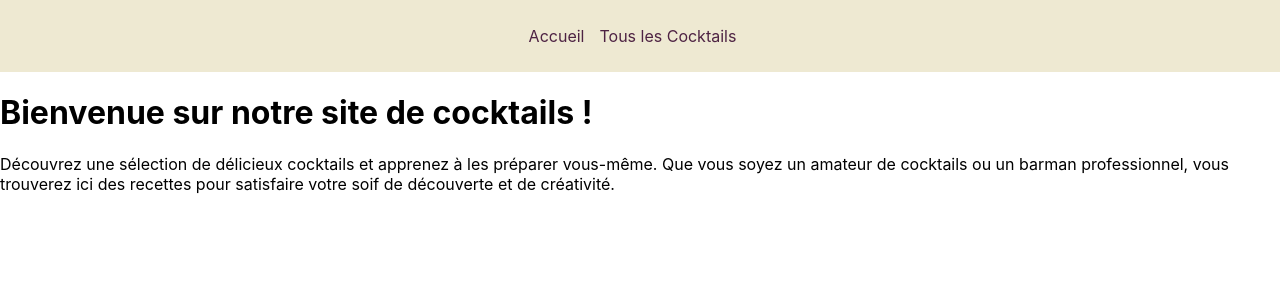
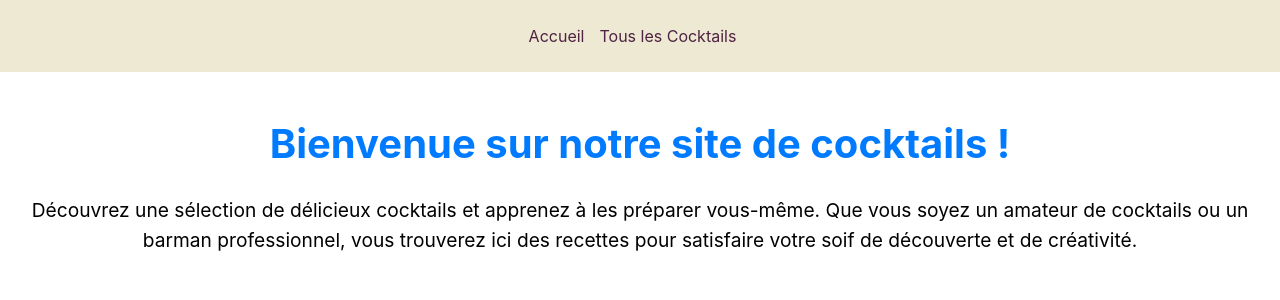
Before and after one commit to nicoco23/ChooseMyCocktail, a React (Create React App) app in the folder choose-my-cocktail/: page / in a window 1280 px wide. Shown: the top 300 px of the page. Built offline with nearby package versions, Linux system fonts and the light colour scheme.

Commit message:
ADD : some style on the main page

```diff
--- a/choose-my-cocktail/src/pages/HomePage.jsx
+++ b/choose-my-cocktail/src/pages/HomePage.jsx
@@ -2,9 +2,9 @@ import React from 'react';
 
 function HomePage() {
   return (
-    <div>
-      <h1>Bienvenue sur notre site de cocktails !</h1>
-      <p>Découvrez une sélection de délicieux cocktails et apprenez à les préparer vous-même. Que vous soyez un amateur de cocktails ou un barman professionnel, vous trouverez ici des recettes pour satisfaire votre soif de découverte et de créativité.</p>
+    <div style={{ padding: '20px', textAlign: 'center' }}>
+      <h1 style={{ color: '#007bff', fontSize: '2.5em' }}>Bienvenue sur notre site de cocktails !</h1>
+      <p style={{ fontSize: '1.2em', lineHeight: '1.6' }}>Découvrez une sélection de délicieux cocktails et apprenez à les préparer vous-même. Que vous soyez un amateur de cocktails ou un barman professionnel, vous trouverez ici des recettes pour satisfaire votre soif de découverte et de créativité.</p>
     </div>
   );
 }
```
